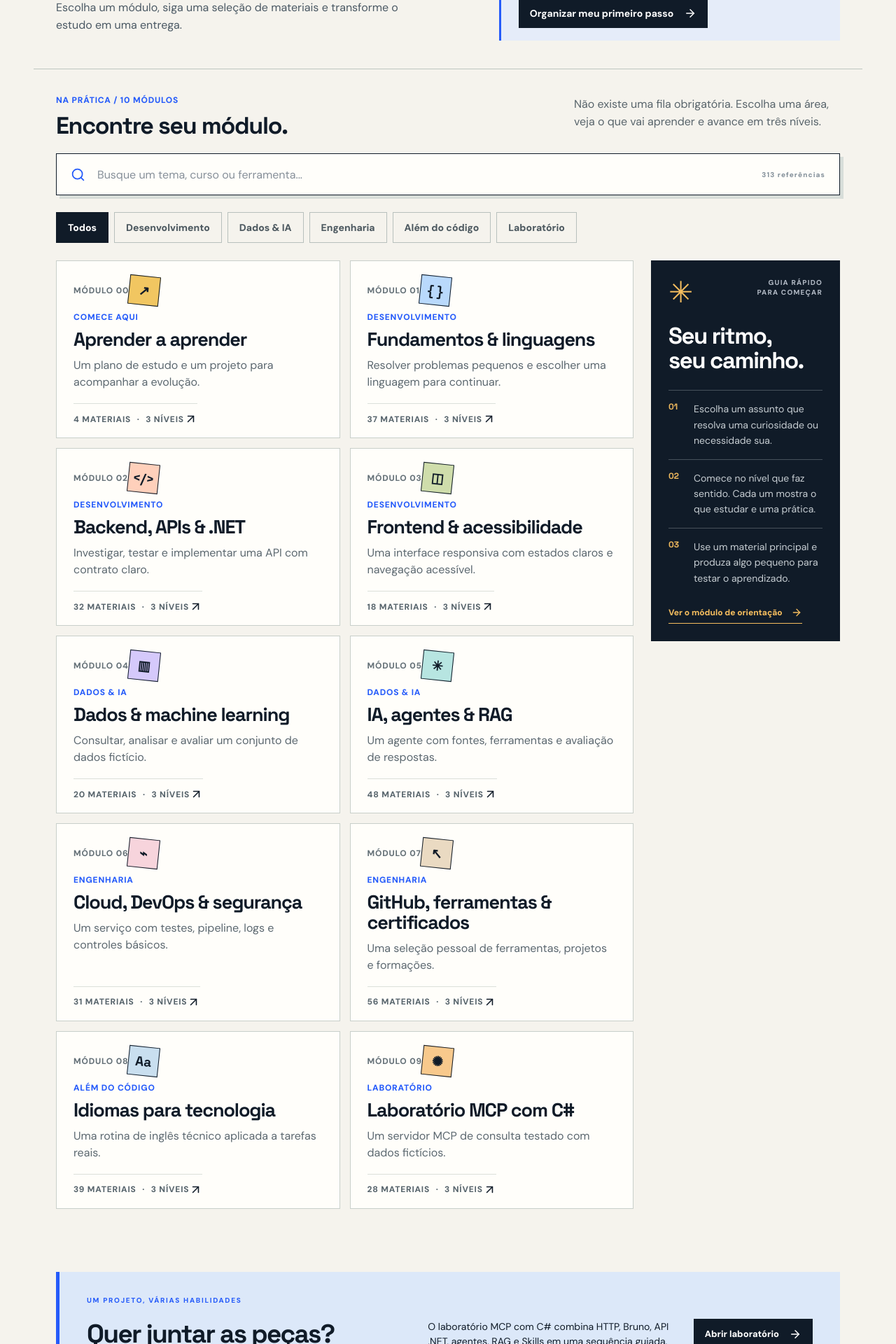
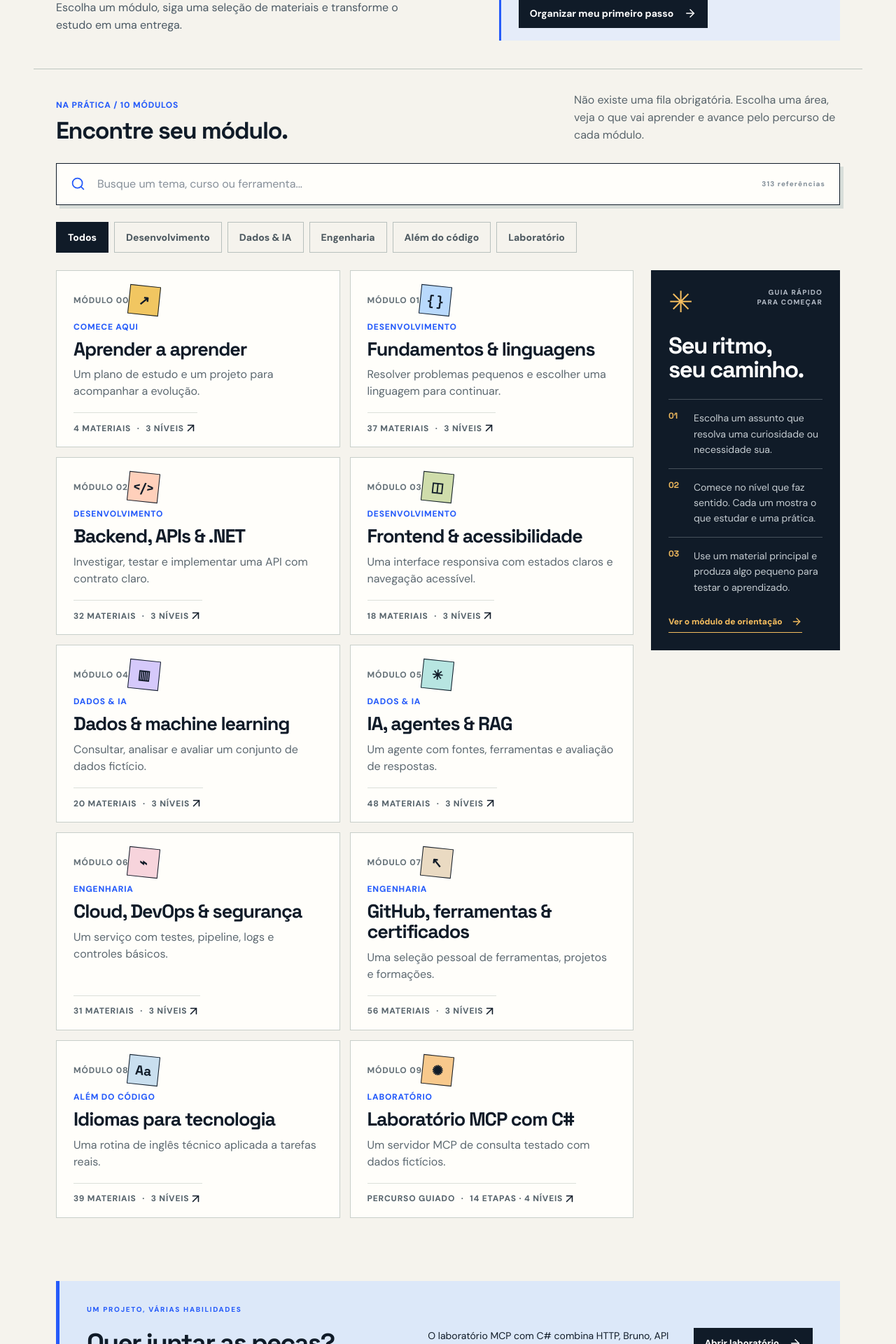
Before and after one commit to Hills808/base-conhecimento-desenvolvimento, a React (Vite) app in the folder site/: page / in a window 1280 px wide. Shown: the part 272-2192 px from the top of the page at 70% size. Built offline with nearby package versions, Linux system fonts and the light colour scheme.

Commit message:
Integrar Laboratório com 14 etapas e materiais em português

```diff
--- a/site/src/App.tsx
+++ b/site/src/App.tsx
@@ -4,6 +4,7 @@ import { useEffect, useMemo, useState } from "react";
 import { ArrowLeft, ArrowRight, ArrowUpRight, BookOpen, Check, ChevronDown, CircleHelp, ExternalLink, Filter, Menu, Play, Search, X } from "lucide-react";
 import { Tabs, TabsList, TabsTrigger, TabsContent } from "./Tabs";
 import { modules, guideUrl } from "./data/modules";
+import Laboratory from "./Laboratory";
 import rawResources from "./data/resources.json";
 import startingPoints from "./data/starting-points.json";
 
@@ -119,7 +120,7 @@ export default function Home() {
           <div className="detail-stamp"><span>{active.symbol}</span><small>SEU PRÓXIMO<br/>CAPÍTULO</small></div>
         </div>
 
-        <div className="detail-layout">
+        {active.id === 9 ? <Laboratory /> : <div className="detail-layout">
           <div className="detail-primary">
             <div className="section-intro">
               <div><span className="eyebrow ink">01 / SEU PERCURSO</span><h2>Um passo de cada vez.</h2><p>Escolha um nível, entenda o que vem nele e coloque a mão na massa.</p></div>
@@ -170,7 +171,7 @@ export default function Home() {
             <div className="aside-note"><span className="note-symbol">✳</span><span className="eyebrow">DICA DE ESTUDO</span><h3>Menos abas.<br/>Mais entregas.</h3><p>Escolha um recurso principal por etapa. Use os outros quando uma dúvida aparecer. Termine com algo que você consiga mostrar ou explicar.</p><div className="aside-rule"/><strong>Um bom ciclo</strong><span className="method-flow">Estude <ArrowRight size={14}/> pratique <ArrowRight size={14}/> explique</span></div>
             <div className="source-note"><CircleHelp size={19}/><p>O progresso fica apenas neste navegador. Acesso e certificados podem mudar; confira sempre a página de cada fonte.</p></div>
           </aside>
-        </div>
+        </div>}
       </div> : <div className="home-wrap">
         <section className="study-intro">
           <div><span className="eyebrow ink">BIBLIOTECA INDEPENDENTE DE APRENDIZADO</span><h1>Seu próximo passo,<br/><em>bem aqui.</em></h1><p>Escolha um módulo, siga uma seleção de materiais e transforme o estudo em uma entrega.</p></div>
@@ -178,11 +179,11 @@ export default function Home() {
         </section>
 
         <section id="modulos" className="explore-section">
-          <div className="explore-heading"><div><span className="eyebrow ink">NA PRÁTICA / 10 MÓDULOS</span><h2>Encontre seu módulo.</h2></div><p>Não existe uma fila obrigatória. Escolha uma área, veja o que vai aprender e avance em três níveis.</p></div>
+          <div className="explore-heading"><div><span className="eyebrow ink">NA PRÁTICA / 10 MÓDULOS</span><h2>Encontre seu módulo.</h2></div><p>Não existe uma fila obrigatória. Escolha uma área, veja o que vai aprender e avance pelo percurso de cada módulo.</p></div>
           <div className="searchbar"><Search size={21}/><input type="search" value={query} onChange={e=>{setQuery(e.target.value);setExpanded(false)}} placeholder="Busque um tema, curso ou ferramenta..." aria-label="Buscar materiais"/>{query && <button onClick={()=>setQuery("")} aria-label="Limpar busca"><X size={17}/></button>}<span>{resources.length} referências</span></div>
           {query.trim().length >= 2 ? <div className="search-results"><div className="results-heading"><strong>{searchResults.length ? `Resultados para “${query}”` : "Nenhum resultado"}</strong><span>{searchResults.length} materiais encontrados</span></div>{searchResults.length ? <><div className="resources-grid">{searchResults.slice(0,expanded?undefined:24).map(r=><div key={`${r.module}-${r.url}`} className="result-item"><span className="result-module">M{String(r.module).padStart(2,"0")} · {modules[r.module].title}</span><ResourceCard item={r} compact/></div>)}</div>{searchResults.length>24 && <button className="show-more" onClick={()=>setExpanded(v=>!v)}>{expanded?"Mostrar menos":`Ver mais ${searchResults.length-24} materiais`} <ChevronDown className={expanded?"up":""} size={17}/></button>}</> : <p>Tente outro termo, como “MCP”, “SQL” ou “inglês”.</p>}</div> : <>
             <div className="area-filters" aria-label="Filtrar áreas">{areas.map(a=><button key={a} onClick={()=>setArea(a)} className={area===a?"active":""} aria-pressed={area===a}>{a}</button>)}</div>
-            <div className="explore-layout"><div className="module-grid">{filteredModules.map(m=><button className="module-card" key={m.id} onClick={()=>openModule(m.id)} style={{"--module-accent":m.color} as React.CSSProperties}><span className="card-top"><span className="module-id">MÓDULO {String(m.id).padStart(2,"0")}</span><span className="module-symbol">{m.symbol}</span></span><span className="card-body"><span className="module-area">{m.area}</span><strong>{m.title}</strong><span className="module-short">{m.outcome}</span></span><span className="card-bottom"><span>{resources.filter(r=>r.module===m.id).length} materiais <span className="small-dot">·</span> 3 níveis</span><span className="card-arrow"><ArrowUpRight size={19}/></span></span></button>)}</div>
+            <div className="explore-layout"><div className="module-grid">{filteredModules.map(m=><button className="module-card" key={m.id} onClick={()=>openModule(m.id)} style={{"--module-accent":m.color} as React.CSSProperties}><span className="card-top"><span className="module-id">MÓDULO {String(m.id).padStart(2,"0")}</span><span className="module-symbol">{m.symbol}</span></span><span className="card-body"><span className="module-area">{m.area}</span><strong>{m.title}</strong><span className="module-short">{m.outcome}</span></span><span className="card-bottom"><span>{m.id === 9 ? "Percurso guiado" : `${resources.filter(r=>r.module===m.id).length} materiais`} <span className="small-dot">·</span> {m.id === 9 ? "14 etapas · 4 níveis" : "3 níveis"}</span><span className="card-arrow"><ArrowUpRight size={19}/></span></span></button>)}</div>
               <aside className="overview-aside"><div className="aside-head"><span>✳</span><small>GUIA RÁPIDO<br/>PARA COMEÇAR</small></div><h3>Seu ritmo,<br/>seu caminho.</h3><ol><li><span>01</span> Escolha um assunto que resolva uma curiosidade ou necessidade sua.</li><li><span>02</span> Comece no nível que faz sentido. Cada um mostra o que estudar e uma prática.</li><li><span>03</span> Use um material principal e produza algo pequeno para testar o aprendizado.</li></ol><button onClick={()=>openModule(0)}>Ver o módulo de orientação <ArrowRight size={16}/></button></aside>
             </div>
           </>}
```
